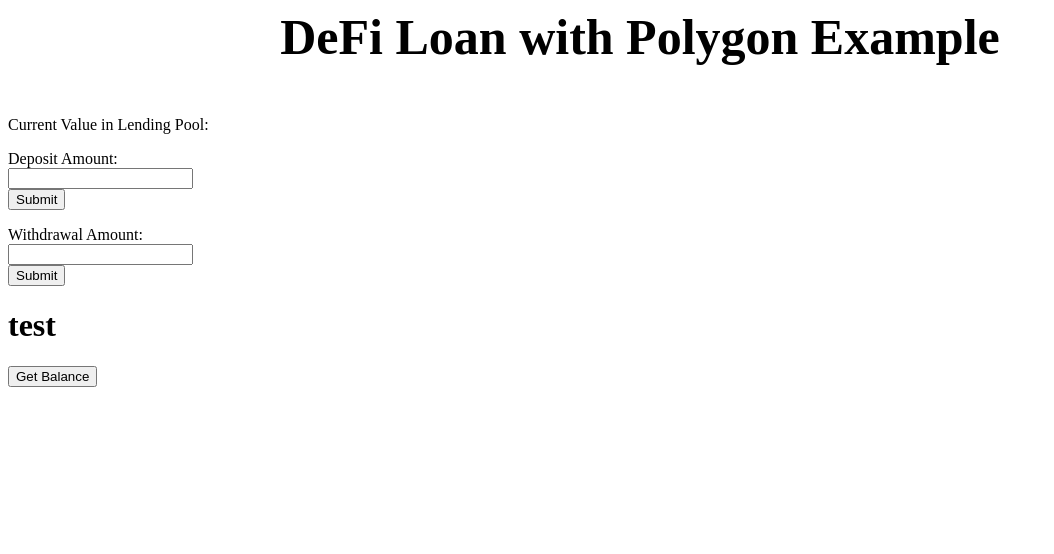
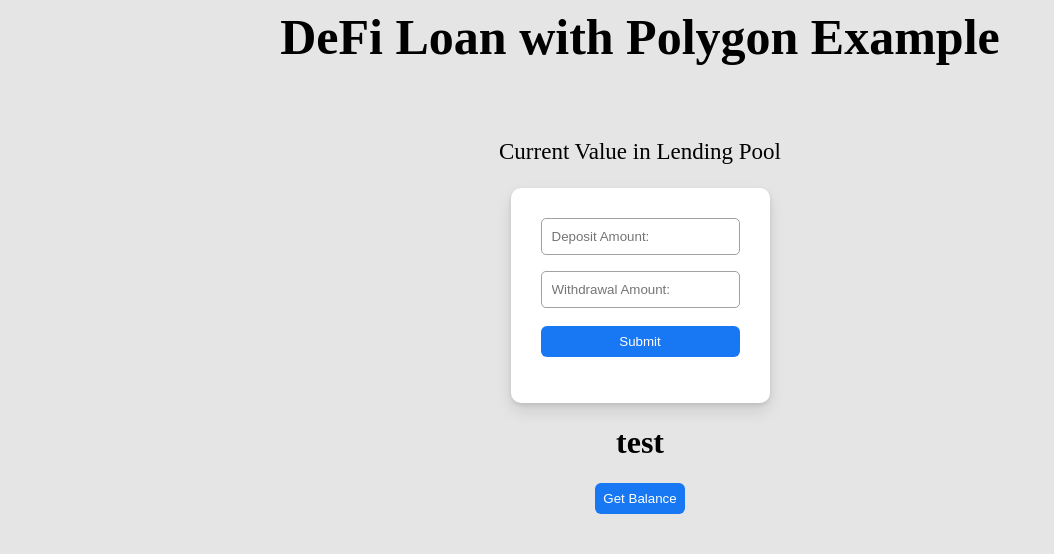
Before and after one commit to rishivyas24/NightLend, a website: page index.html in a window 1280 px wide. Shown: the whole page, without its empty margins (0-1054 px from the left). Drawn offline with Linux system fonts and the light colour scheme.

Commit message:
Added CSS to index.html

```diff
--- a/index.html
+++ b/index.html
@@ -1,66 +1,97 @@
 <html>
-
-<center><b><p style="font-size:50px">DeFi Loan with Polygon Example</p></b></center>
-
-
-
-Current Value in Lending Pool:
-<p>
-
-<form>
-  <label for="deposit">Deposit Amount:</label><br>
-  <input type="text" id="deposit" name="deposit"><br>
-   <input type="submit" value="Submit">
-</form>
-
-<form>
-  <label for="withdrawal">Withdrawal Amount:</label><br>
-  <input type="text" id="withdrawal" name="withdrawal"><br>
-   <input type="submit" value="Submit">
-</form>
-<h1 id="accounts">test</h1>
-
-
-
   <head>
-    <meta charset="UTF-8">
-    <script type="text/javascript" src="https://cdn.rawgit.com/ethereum/web3.js/develop/dist/web3.min.js"></script>
+    <meta charset="UTF-8" />
+    <script
+      type="text/javascript"
+      src="https://cdn.rawgit.com/ethereum/web3.js/develop/dist/web3.min.js"
+    ></script>
     <script type="text/javascript">
-      window.addEventListener('load', function() {
-        if (typeof web3 !== 'undefined') {
-          console.log('Web3 Detected! ' + web3.currentProvider.constructor.name)
+      window.addEventListener("load", function () {
+        if (typeof web3 !== "undefined") {
+          console.log(
+            "Web3 Detected! " + web3.currentProvider.constructor.name
+          );
           window.web3 = new Web3(web3.currentProvider);
         } else {
-          console.log('No Web3 Detected... get Metamask');
+          console.log("No Web3 Detected... get Metamask");
         }
-      })
+      });
 
       function getBalance() {
-        var wei, balance
+        var wei, balance;
         try {
-          web3.eth.getAccounts(function(err, accounts) {
-            web3.eth.getBalance(accounts[0], function(error, wei) {
+          web3.eth.getAccounts(function (err, accounts) {
+            web3.eth.getBalance(accounts[0], function (error, wei) {
               if (!error) {
-                var balance = web3.fromWei(wei, 'ether');
+                var balance = web3.fromWei(wei, "ether");
                 document.getElementById("output").innerHTML = balance + " ETH";
               }
-            })
+            });
           });
         } catch (err) {
           document.getElementById("output").innerHTML = err;
         }
       }
-
     </script>
   </head>
 
+  <body style="background: #e5e5e5;
+  ">
+    <center>
+      <b><p style="font-size: 50px">DeFi Loan with Polygon Example</p></b>
+    </center>
 
-    <body>
-    <button type="button" onClick="getBalance();">Get Balance</button>
-    <br />
-    <br />
-    <div id="output"></div>
+    <div class="container" style="display: flex; justify-content: center; align-items: center; flex-direction: column;">
+
+    <p style="font-size: 23px;">Current Value in Lending Pool</p>
+    <div class="formContent" style="padding: 30px;
+    border-radius: 10px;
+    box-shadow: 0 2px 4px rgb(0 0 0 / 10%), 0 8px 16px rgb(0 0 0 / 10%);
+    background-color: fff;">
+    <form>
+        <!-- <label for="deposit">Deposit Amount:</label><br /> -->
+        <div class="input1" style="display: flex;
+        flex-direction: column;">
+        <input type="text" id="deposit" name="deposit" placeholder="Deposit Amount:" style="padding: 10px;
+        border-radius: 5px;
+        border: 1px solid #a1a1a1;"/>
+        <!-- <input type="submit" value="Submit" style="padding: 8px;
+        border: none;
+        border-radius: 6px;
+        background: #1877f2;
+        color: white;
+        font-weight: 500;"/> -->
+        </div>
+      </form>
+
+      <form>
+        <!-- <label for="withdrawal">Withdrawal Amount:</label><br /> -->
+        <div class="input2" style="display: flex;
+        flex-direction: column;">
+        <input type="text" id="withdrawal" name="withdrawal" placeholder="Withdrawal Amount:" style="padding: 10px;
+
+        border-radius: 5px;
+        border: 1px solid #a1a1a1;"/><br />
+        <input type="submit" value="Submit" style="padding: 8px;
+        border: none;
+        border-radius: 6px;
+        background: #1877f2;
+        color: white;
+        font-weight: 500;" />
+        </div>
+      </form>
+    </div>
+      <h1 id="accounts">test</h1>
+
+      <button type="button"  style="padding: 8px;
+      border: none;
+      border-radius: 6px;
+      background: #1877f2;
+      color: white;
+      font-weight: 500;" onClick="getBalance();">Get Balance</button>
+      <br />
+      <br />
+      <div id="output"></div>
+    </div>
   </body>
-
-
-  </html>
+</html>
```
